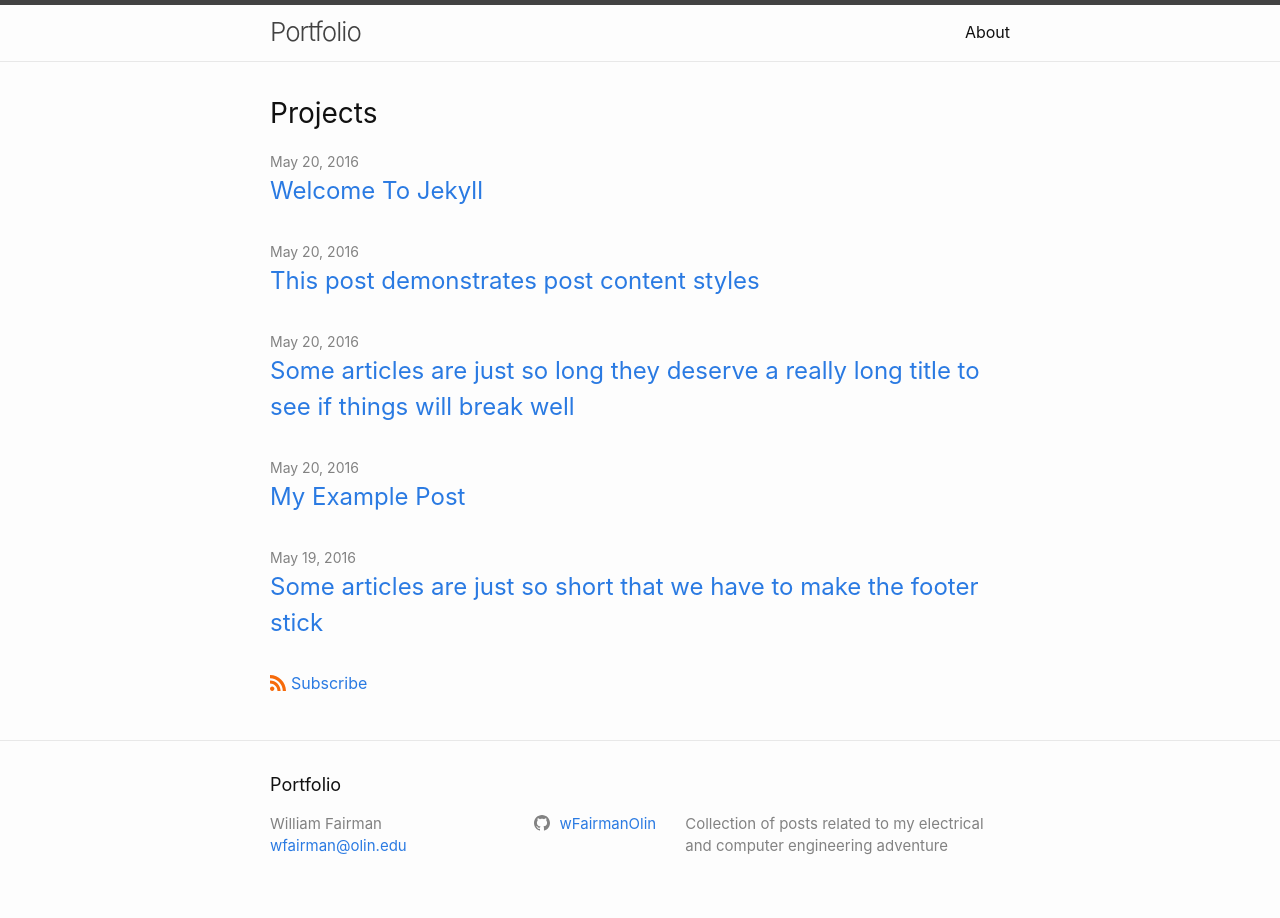
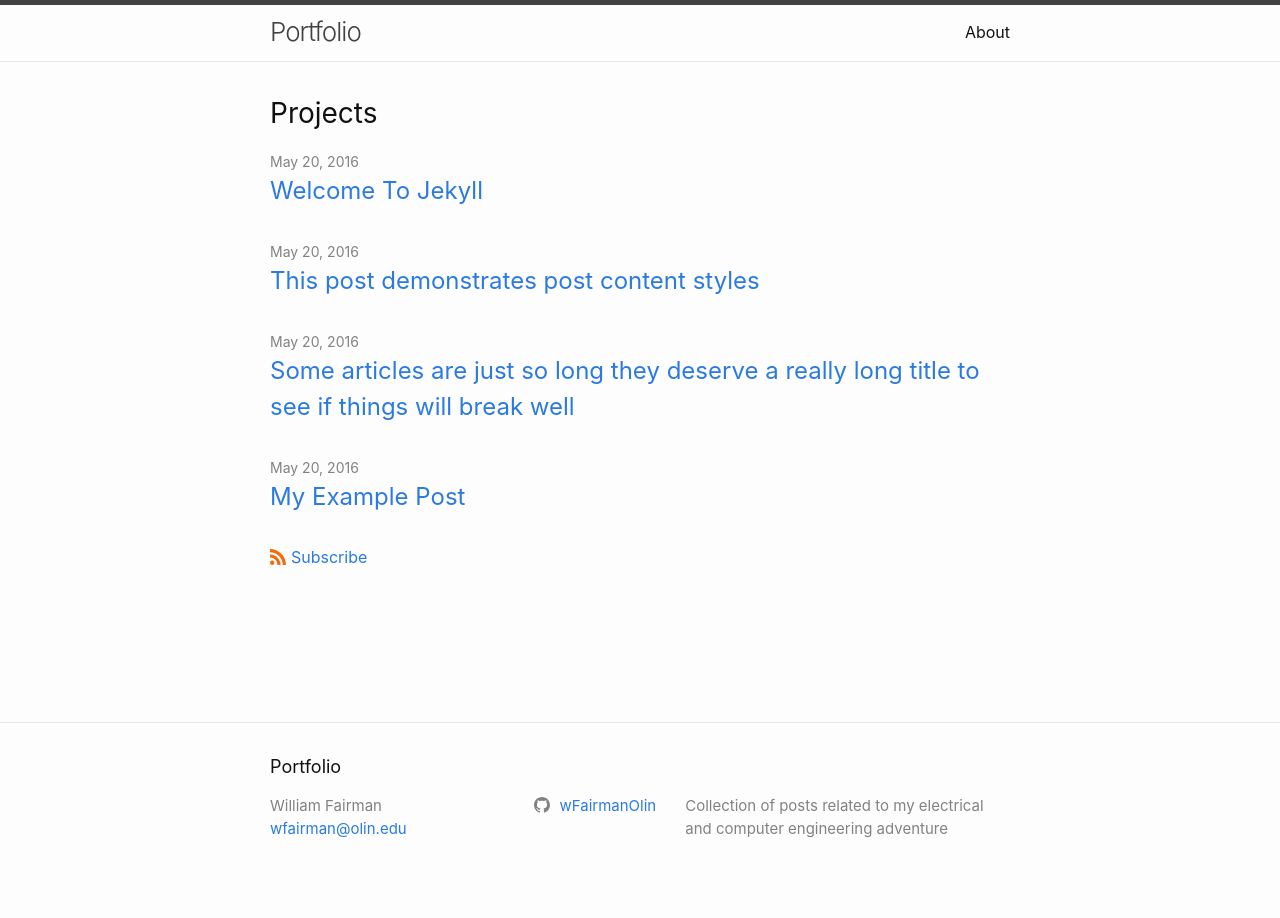
Before and after one commit to wFairmanOlin/wFairmanOlin.github.io, a Jekyll site: the page built from index.md, in a window 1280 px wide. Built offline with Jekyll 4.4.1, drawn with Linux system fonts in a browser that asks for light colours; a file with an impossible date is left out.

```diff
--- a/_posts/2016-05-19-super-short-article.md
+++ b/_posts/2018-27-11-this.md
@@ -1,7 +1,7 @@
 ---
 layout: post
-title: "Some articles are just so short that we have to make the footer stick"
-categories: misc
+title: "I designed this website"
+categories: web design
 ---
 
 Lorem ipsum dolor sit amet, consectetur adipisicing elit, sed do eiusmod tempor incididunt ut labore et dolore magna aliqua. Ut enim ad minim veniam, quis nostrud exercitation ullamco laboris nisi ut aliquip ex ea commodo consequat. Duis aute irure dolor in reprehenderit in voluptate velit esse cillum dolore eu fugiat nulla pariatur. Excepteur sint occaecat cupidatat non proident, sunt in culpa qui officia deserunt mollit anim id est laborum.
```
